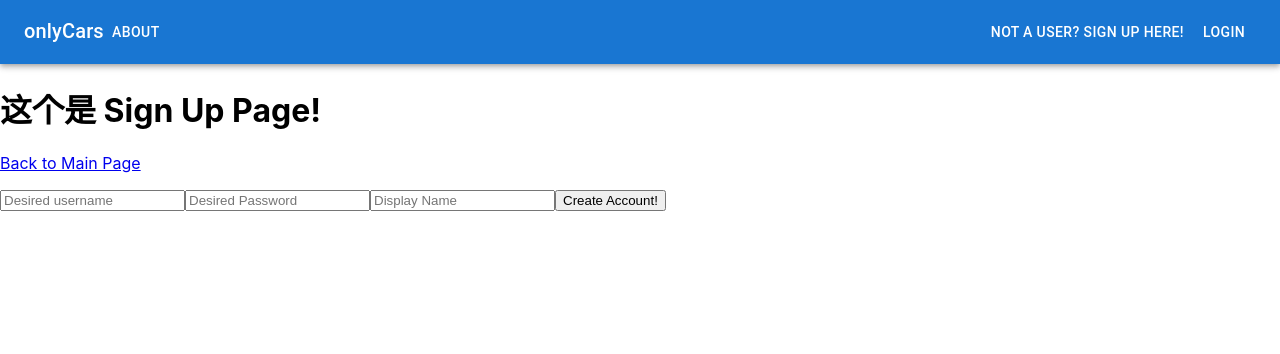
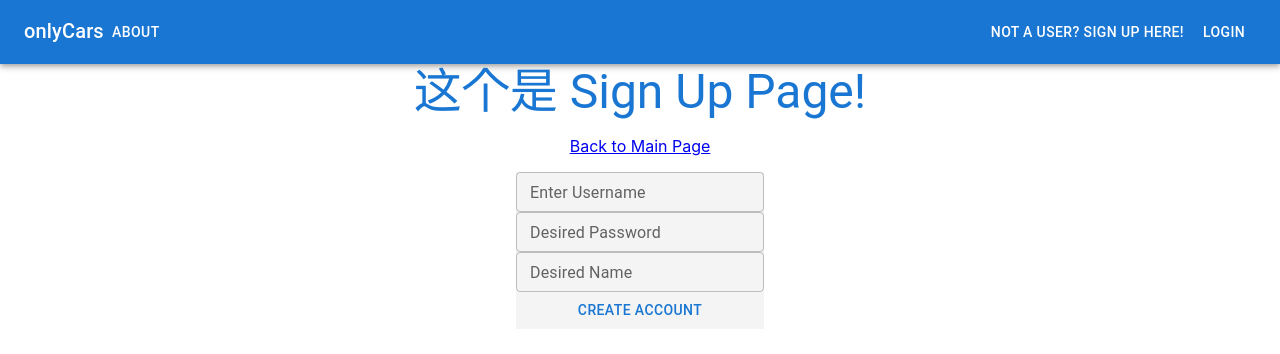
Before and after one commit to calvinsim2/onlyCars, a React (Vite) app in the folder client/: page /signup in a window 1280 px wide. Shown: the top 354 px of the page. Built offline with nearby package versions, Linux system fonts and the light colour scheme.

Commit message:
login and signup auth completed!

```diff
--- a/client/src/App.css
+++ b/client/src/App.css
@@ -13,3 +13,24 @@
   flex-direction: column;
   flex-wrap: wrap;
 }
+
+.login-page,
+.signup-page {
+  display: flex;
+  flex-direction: column;
+  align-items: center;
+  justify-content: space-around;
+}
+
+.login-form,
+.signup-form {
+  display: flex;
+  flex-direction: column;
+  align-items: center;
+  justify-content: space-around;
+}
+
+.login,
+.signup {
+  background: #f4f4f4;
+}
--- a/client/src/general/login.jsx
+++ b/client/src/general/login.jsx
@@ -1,13 +1,17 @@
 import React from "react";
 import { NavLink, Redirect } from "react-router-dom";
-import { useState } from "react";
+import { useState, useEffect } from "react";
 import axios from "axios";
+import "../App.css";
+import Typography from "@mui/material/Typography";
+import TextField from "@mui/material/TextField";
+import Button from "@mui/material/Button";
 
 function Login() {
   const URL = "/api/sessions/new";
   const [name, setName] = useState("");
   const [inputPassword, setInputPassword] = useState("");
-  const [status, setStatus] = useState("");
+  const [status, setStatus] = useState();
 
   const typeUsername = (event) => {
     setName(event.target.value);
@@ -26,7 +30,9 @@ function Login() {
     const data = res.data;
     console.log("this is what we get from server: ", data);
     setStatus(data);
-    return data;
+    if (data.username) {
+      sessionStorage.setItem("user", data);
+    }
   };
 
   const handleSubmit = (event) => {
@@ -35,73 +41,129 @@ function Login() {
     // console.log("title", title)
     logIn();
   };
-  if (status === "Success") {
+
+  // check if there is a user already logged in.
+  useEffect(() => {
+    const loggedInUser = localStorage.getItem("user");
+    if (loggedInUser) {
+      const foundUser = JSON.parse(loggedInUser);
+      setStatus(foundUser);
+    }
+  }, []);
+
+  const handleLogout = () => {
+    setName("");
+    setInputPassword("");
+    setStatus();
+  };
+
+  // mui related.
+  const wordStyle = {
+    color: "primary.main",
+  };
+
+  if (status) {
     console.log("This is status: ", status);
-    return <Redirect to={"/"} />;
-  } else {
     return (
-      <>
-        <h1>这个是 Login Page!</h1>
+      <div>
+        {`${status?.username} is logged in!`}
+        <Button onClick={handleLogout}>Logout</Button>
+      </div>
+    );
+  }
+
+  return (
+    <div className="login-page">
+      <Typography variant="h3" sx={{ ...wordStyle }}>
+        这个是 Login Page!
+      </Typography>
       <NavLink to={"/"}>
         <p>Back to Main Page</p>
       </NavLink>
       <div className="login">
-          <form onSubmit={handleSubmit}>
-            <input
+        <form className="login-form" onSubmit={handleSubmit}>
+          <TextField
             name="username"
+            size="small"
             placeholder="Insert Username"
             onChange={typeUsername}
           />
-            <input
+          <TextField
             name="password"
+            size="small"
             placeholder="Insert Password"
             onChange={typePassword}
           />
-            <button>Log In</button>
+          <Button type="submit">Log In</Button>
         </form>
       </div>
-      </>
+    </div>
   );
-  }
 }
 
 export default Login;
 
 // function Login() {
-//   const inputUserDetails = useRef();
-//   const inputPasswordDetails = useRef();
-//   const [login, setLogin] = useState({ username: "", password: "" });
+//   const URL = "/api/sessions/new";
+//   const [name, setName] = useState("");
+//   const [inputPassword, setInputPassword] = useState("");
+//   const [status, setStatus] = useState();
+
+//   const typeUsername = (event) => {
+//     setName(event.target.value);
+//   };
+//   const typePassword = (event) => {
+//     setInputPassword(event.target.value);
+//   };
+
+//   const logIn = async () => {
+//     const loginDetails = {
+//       username: !!name ? name : null,
+//       password: !!inputPassword ? inputPassword : null,
+//     };
+
+//     const res = await axios.post(URL, loginDetails);
+//     const data = res.data;
+//     console.log("this is what we get from server: ", data);
+//     setStatus(data);
+//     return data;
+//   };
+
 //   const handleSubmit = (event) => {
 //     event.preventDefault();
 //     // const title = event.target.title.value;
 //     // console.log("title", title)
+//     logIn();
+//   };
+//   if (status) {
+//     console.log("This is status: ", status);
+//     return <div>{`${status?.username} is logged in!`}</div>
+//   }
 
-//     console.log(inputUserDetails.current.value);
-//     console.log(inputPasswordDetails.current.value);
-//   };
-//   return (
-//     <>
-//       <h1>这个是 Login Page!</h1>
-//       <NavLink to={"/"}>
-//         <p>Back to Main Page</p>
-//       </NavLink>
-//       <div className="login">
-//         <form onSubmit={handleSubmit}>
-//           <input
-//             name="username"
-//             placeholder="Insert Username"
-//             ref={inputUserDetails}
-//           />
-//           <input
-//             name="password"
-//             placeholder="Insert Password"
-//             ref={inputPasswordDetails}
-//           />
-//           <button>Log In</button>
-//         </form>
-//       </div>
-//     </>
-//   );
+//     return (
+//       <>
+//         <h1>这个是 Login Page!</h1>
+//         <NavLink to={"/"}>
+//           <p>Back to Main Page</p>
+//         </NavLink>
+//         <div className="login">
+//           <form onSubmit={handleSubmit}>
+//             <input
+//               name="username"
+//               placeholder="Insert Username"
+//               onChange={typeUsername}
+//             />
+//             <input
+//               name="password"
+//               placeholder="Insert Password"
+//               onChange={typePassword}
+//             />
+//             <button>Log In</button>
+//           </form>
+//         </div>
+//       </>
+//     );
+
 // }
 
 // export default Login;
--- a/client/src/general/signup.jsx
+++ b/client/src/general/signup.jsx
@@ -1,6 +1,10 @@
 import React from "react";
 import { NavLink, Redirect } from "react-router-dom";
 import { useState } from "react";
+import "../App.css";
+import Typography from "@mui/material/Typography";
+import TextField from "@mui/material/TextField";
+import Button from "@mui/material/Button";
 
 function SignUp() {
   const URL = "/api/users/new";
@@ -48,43 +52,58 @@ function SignUp() {
   };
 
   const handleSubmit = (event) => {
+    console.log("CLICKED!");
     event.preventDefault();
     // const title = event.target.title.value;
     // console.log("title", title)
 
     CreateUser();
   };
+
+  // mui related.
+  const wordStyle = {
+    color: "primary.main",
+  };
+
   if (status === "Success") {
     console.log("This is status: ", status);
     return <Redirect to={"/login"} />;
   } else {
     return (
-      <>
-        <h1>这个是 Sign Up Page!</h1>
+      <div className="signup-page">
+        <Typography variant="h3" sx={{ ...wordStyle }}>
+          这个是 Sign Up Page!
+        </Typography>
         <NavLink to={"/"}>
           <p>Back to Main Page</p>
         </NavLink>
-        <div className="login">
-          <form onSubmit={handleSubmit}>
-            <input
+        <div className="signup">
+          <form className="signup-form" onSubmit={handleSubmit}>
+            <TextField
               name="username"
-              placeholder="Desired username"
+              size="small"
+              label="Enter Username"
+              variant="outlined"
               onChange={typeName}
             />
-            <input
+            <TextField
               name="password"
-              placeholder="Desired Password"
+              size="small"
+              label="Desired Password"
+              variant="outlined"
               onChange={typePassword}
             />
-            <input
+            <TextField
               name="displayname"
-              placeholder="Display Name"
+              size="small"
+              label="Desired Name"
+              variant="outlined"
               onChange={typeDisplayName}
             />
-            <button>Create Account!</button>
+            <Button type="submit">Create Account</Button>
           </form>
         </div>
-      </>
+      </div>
     );
   }
 }
```
Also changed, not shown: 1 other file (tests, documents, lock files or other folders). Lines whose indentation alone changed are shown as unchanged.
